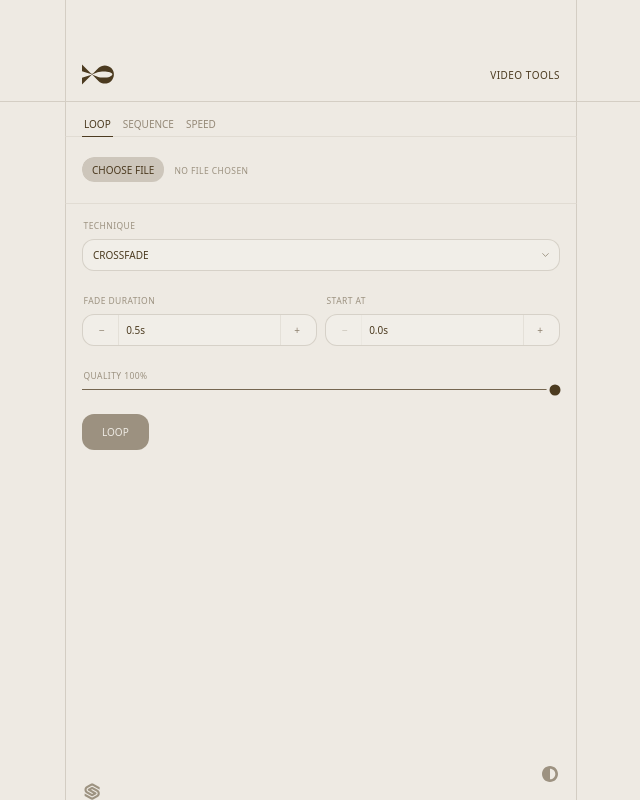
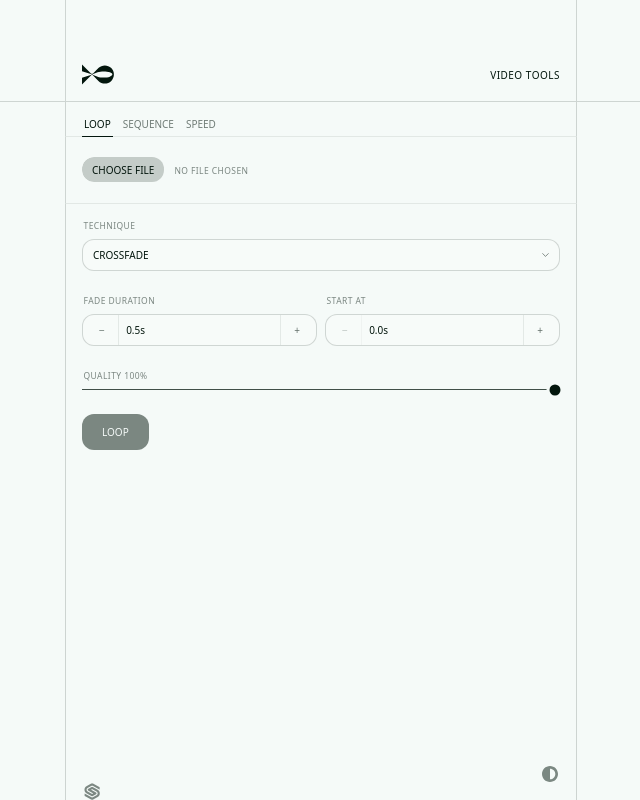
Before and after one commit to sebastiangraz/videolooper, a React (Vite) app in the folder client/: page /loop in a window 1280 px wide. Shown: the whole page, without its empty margins (319-959 px from the left). Built offline with nearby package versions, Linux system fonts and the light colour scheme.

Commit message:
adjust hue

```diff
--- a/client/src/index.css
+++ b/client/src/index.css
@@ -36,8 +36,8 @@
   --font-mono: monospace, menlo, monaco;
   --quantize: calc-size(auto, round(up, size, 1px));
 
-  --bg: light-dark(hsl(38, 24%, 91%), hsl(38, 15%, 5%));
-  --fg: light-dark(hsl(37, 41%, 21%), hsl(35, 32%, 72%));
+  --bg: light-dark(hsl(156, 29%, 97%), hsl(150, 11%, 4%));
+  --fg: light-dark(hsl(152, 74%, 5%), hsl(150, 19%, 85%));
   /* Elevated surfaces need a gentler lift on a dark base */
   --bg-1: light-dark(
     color-mix(in srgb, var(--bg), #fff 20%),
```
